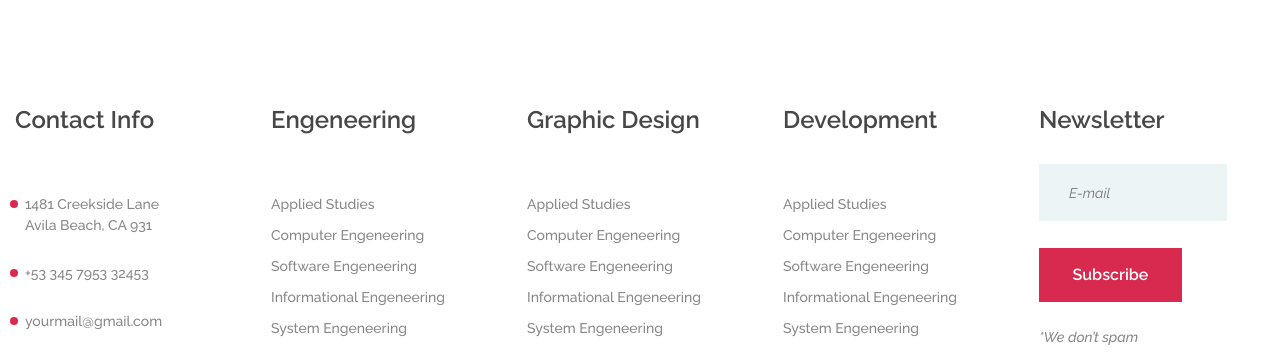
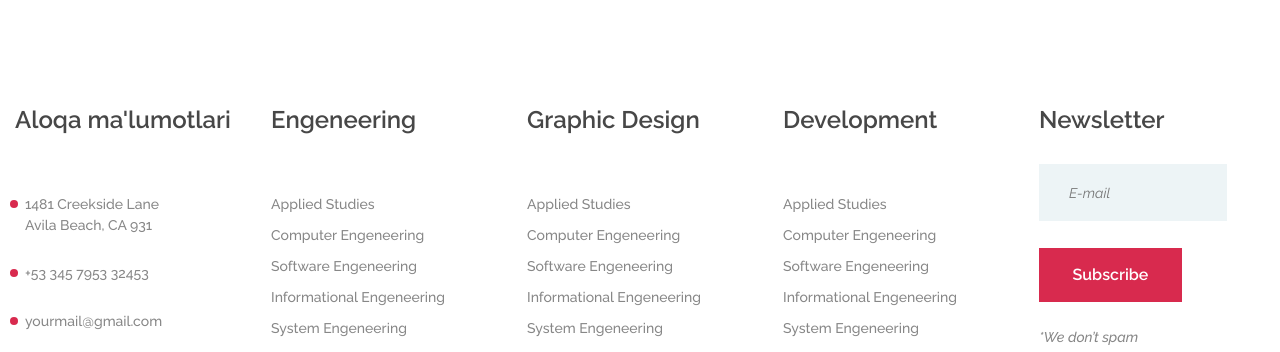
Before and after one commit to Xusanbek0039/Django-Corsera-clone, a Django app: a page that uses templates/base.html in a window 1280 px wide. Shown: the part 3031-3383 px from the top of the page. Run offline with Django 3.2, Linux system fonts and the light colour scheme; data comes from the database, SQL or seed files in the repository; parts of the project's set-up code (start-up, migrations or seed data) failed here and were passed over; some libraries are stand-ins or nearby versions.

Commit message:
Update base.html

```diff
--- a/templates/base.html
+++ b/templates/base.html
@@ -90,7 +90,7 @@
 			<div class="footer-warp">
 				<div class="row">
 					<div class="widget-item">
-						<h4>Contact Info</h4>
+						<h4>Aloqa ma'lumotlari</h4>
 						<ul class="contact-list">
 							<li>1481 Creekside Lane <br>Avila Beach, CA 931</li>
 							<li>+53 345 7953 32453</li>
```
